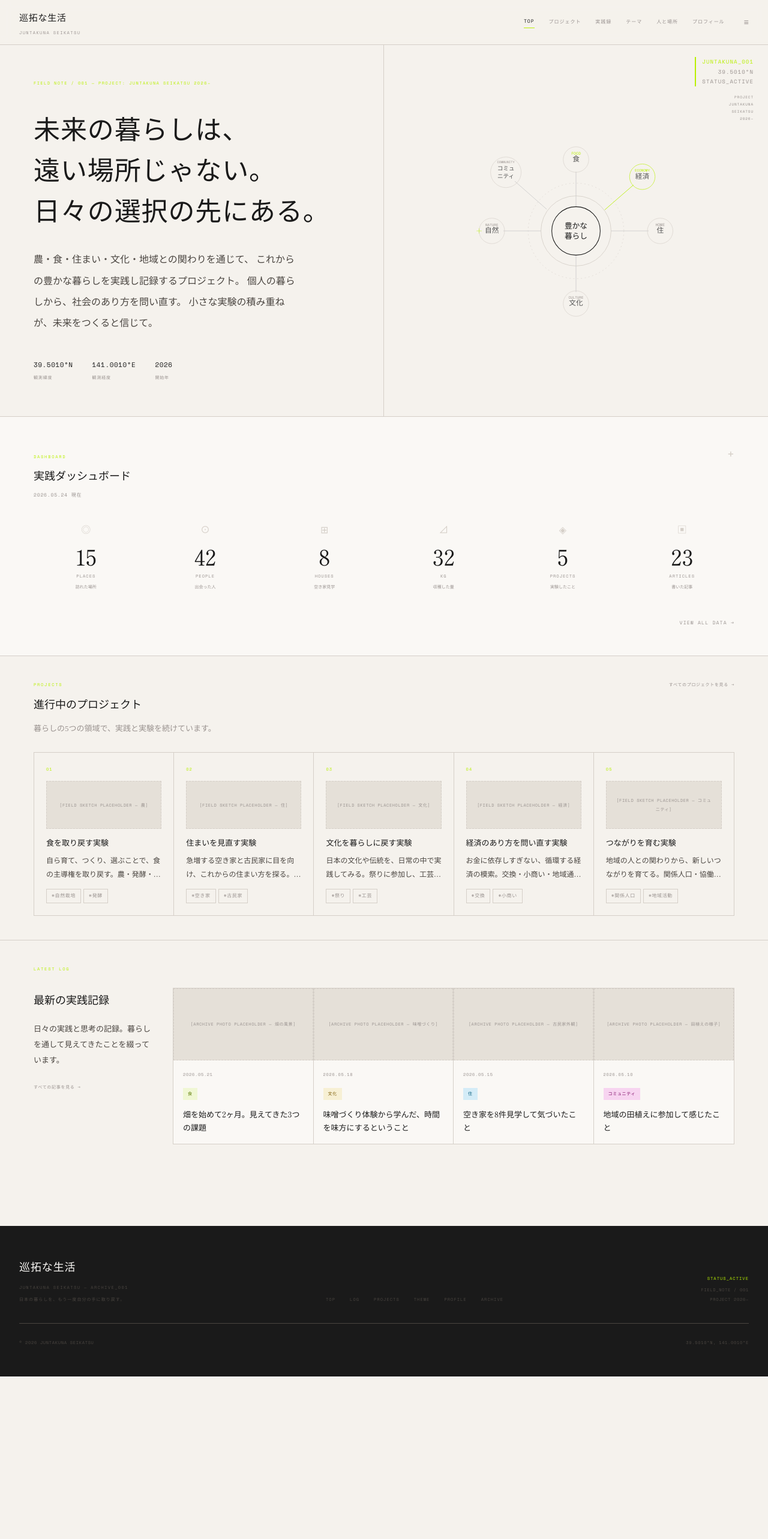
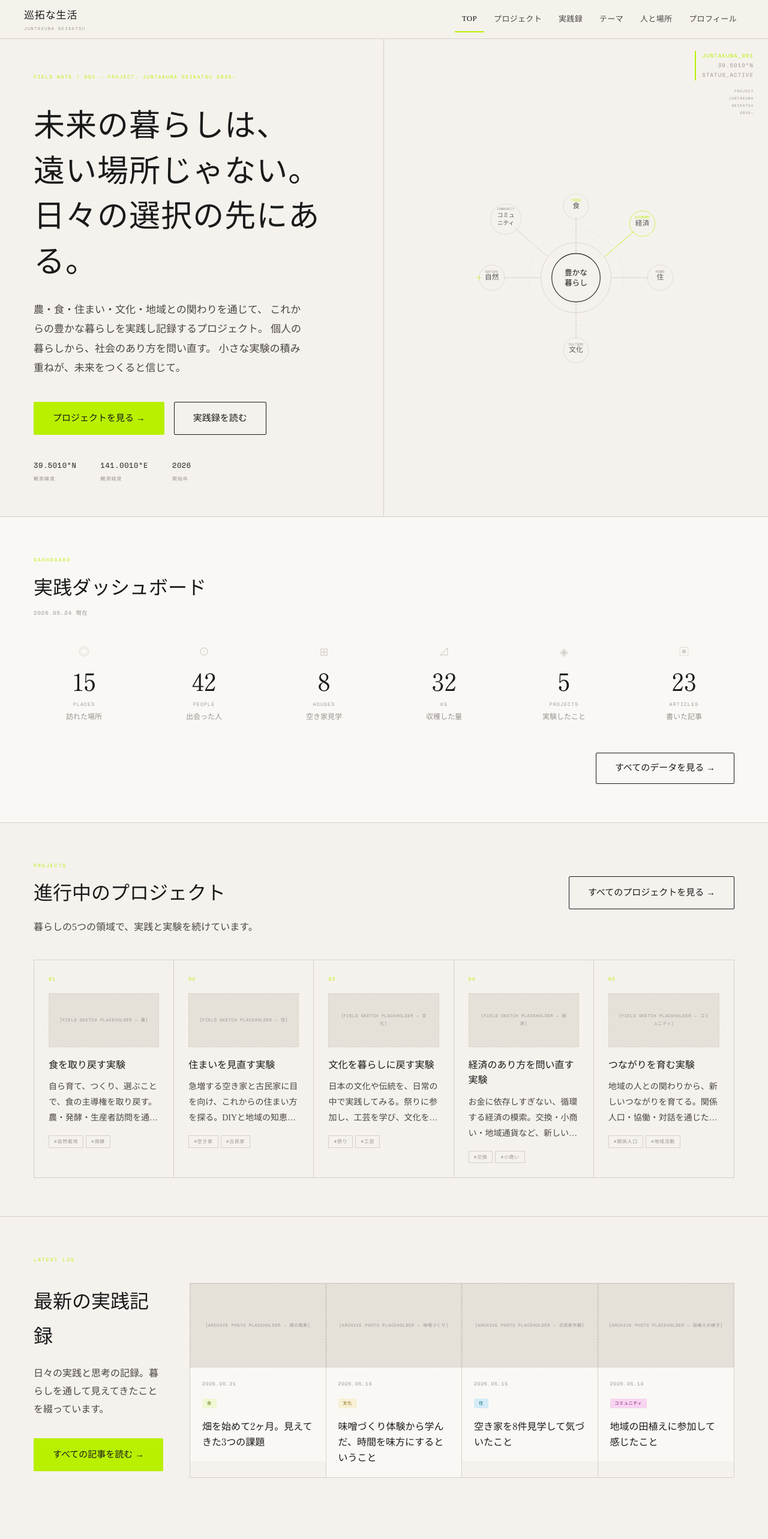
Before and after one commit to shotaro-shiwa1110/juntakuna-seikatsu, a Next.js app: page / in a window 1280 px wide. Shown: the top 2566 px of the page at 60% size. Before the commit the page ends 2295 px from the top, so only its background shows below. Built offline with nearby package versions, Linux system fonts and the light colour scheme.

Commit message:
fix: UI/UX overhaul — readability, buttons, hierarchy, scroll animations

```diff
--- a/src/app/globals.css
+++ b/src/app/globals.css
@@ -25,11 +25,65 @@ html {
 body {
   font-family: 'Noto Serif JP', serif;
   font-size: 16px;
-  line-height: 2.2;
+  line-height: 1.8;
   font-weight: 300;
   background-color: var(--color-base);
 }
 
+/* ── Buttons ── */
+.btn-primary {
+  display: inline-flex;
+  align-items: center;
+  gap: 10px;
+  background-color: var(--color-accent);
+  color: var(--color-ink);
+  font-family: 'Noto Serif JP', serif;
+  font-size: 15px;
+  font-weight: 500;
+  padding: 14px 32px;
+  border-radius: 2px;
+  border: none;
+  cursor: pointer;
+  text-decoration: none;
+  min-height: 52px;
+  transition: background-color 0.2s ease, transform 0.15s ease, box-shadow 0.2s ease;
+}
+.btn-primary:hover {
+  background-color: var(--color-accent-hover);
+  transform: translateY(-2px);
+  box-shadow: 0 4px 16px rgba(184,240,0,0.3);
+}
+.btn-primary:active {
+  transform: translateY(0);
+}
+
+.btn-secondary {
+  display: inline-flex;
+  align-items: center;
+  gap: 10px;
+  background-color: transparent;
+  color: var(--color-ink);
+  font-family: 'Noto Serif JP', serif;
+  font-size: 15px;
+  font-weight: 400;
+  padding: 13px 31px;
+  border-radius: 2px;
+  border: 1.5px solid var(--color-ink);
+  cursor: pointer;
+  text-decoration: none;
+  min-height: 52px;
+  transition: background-color 0.2s ease, color 0.2s ease, transform 0.15s ease;
+}
+.btn-secondary:hover {
+  background-color: var(--color-ink);
+  color: var(--color-surface);
+  transform: translateY(-1px);
+}
+.btn-secondary:active {
+  transform: translateY(0);
+}
+
+/* ── Decorative labels (intentionally small — annotation style) ── */
 .label {
   font-family: 'Space Mono', monospace;
   font-size: 9px;
@@ -49,3 +103,14 @@ body {
 }
 
 .rule { border-color: var(--color-border); }
+
+/* ── Scroll reveal animation ── */
+.reveal {
+  opacity: 0;
+  transform: translateY(28px);
+  transition: opacity 0.65s ease, transform 0.65s ease;
+}
+.reveal.visible {
+  opacity: 1;
+  transform: translateY(0);
+}
--- a/src/components/layout/Footer.tsx
+++ b/src/components/layout/Footer.tsx
@@ -2,30 +2,30 @@ import Link from 'next/link'
 
 const footerLinks = [
   { href: '/', label: 'TOP' },
-  { href: '/log', label: 'LOG' },
-  { href: '/projects', label: 'PROJECTS' },
-  { href: '/theme', label: 'THEME' },
-  { href: '/profile', label: 'PROFILE' },
-  { href: '/archive', label: 'ARCHIVE' },
+  { href: '/log', label: '実践録' },
+  { href: '/projects', label: 'プロジェクト' },
+  { href: '/theme', label: 'テーマ' },
+  { href: '/profile', label: 'プロフィール' },
+  { href: '/archive', label: 'アーカイブ' },
 ]
 
 export default function Footer() {
   return (
     <footer className="bg-ink text-surface mt-24">
-      <div className="px-8 py-12">
-        <div className="flex flex-col md:flex-row items-start md:items-end justify-between gap-8">
+      <div className="px-6 md:px-10 py-16">
+        <div className="flex flex-col md:flex-row items-start md:items-end justify-between gap-10">
           <div>
-            <div className="font-mincho text-[18px] tracking-wider mb-2">巡拓な生活</div>
-            <div className="font-mono text-[7px] tracking-[0.2em] text-ink-60 mb-1">JUNTAKUNA SEIKATSU — ARCHIVE_001</div>
-            <div className="font-mono text-[7px] tracking-[0.15em] text-ink-60">日本の暮らしを、もう一度自分の手に取り戻す。</div>
+            <div className="font-mincho text-[22px] tracking-wider mb-3">巡拓な生活</div>
+            <div className="font-mono text-[9px] tracking-[0.2em] text-ink-30 mb-2">JUNTAKUNA SEIKATSU — ARCHIVE_001</div>
+            <div className="font-serif text-[14px] text-ink-30 leading-relaxed">日本の暮らしを、もう一度自分の手に取り戻す。</div>
           </div>
 
-          <nav aria-label="フッターナビゲーション" className="flex flex-wrap gap-x-6 gap-y-2">
+          <nav aria-label="フッターナビゲーション" className="flex flex-wrap gap-x-8 gap-y-3">
             {footerLinks.map((link) => (
               <Link
                 key={link.href}
                 href={link.href}
-                className="font-mono text-[7px] tracking-[0.15em] text-ink-60 hover:text-accent transition-colors"
+                className="font-serif text-[14px] text-ink-30 hover:text-accent transition-colors min-h-[44px] flex items-center"
               >
                 {link.label}
               </Link>
@@ -33,15 +33,15 @@ export default function Footer() {
           </nav>
 
           <div className="text-right">
-            <div className="font-mono text-[7px] text-accent tracking-[0.15em]">STATUS_ACTIVE</div>
-            <div className="font-mono text-[7px] text-ink-60 tracking-[0.1em] mt-1">FIELD_NOTE / 001</div>
-            <div className="font-mono text-[7px] text-ink-60 tracking-[0.1em]">PROJECT 2026–</div>
+            <div className="font-mono text-[9px] text-accent tracking-[0.15em]">STATUS_ACTIVE</div>
+            <div className="font-mono text-[9px] text-ink-30 tracking-[0.1em] mt-1">FIELD_NOTE / 001</div>
+            <div className="font-mono text-[9px] text-ink-30 tracking-[0.1em]">PROJECT 2026–</div>
           </div>
         </div>
 
-        <div className="border-t border-ink-60 mt-8 pt-6 flex justify-between items-center">
-          <div className="font-mono text-[7px] text-ink-60 tracking-[0.1em]">© 2026 JUNTAKUNA SEIKATSU</div>
-          <div className="font-mono text-[7px] text-ink-60 tracking-[0.1em]">39.5010°N, 141.0010°E</div>
+        <div className="border-t border-ink-60 mt-10 pt-6 flex flex-col md:flex-row justify-between items-start md:items-center gap-2">
+          <div className="font-mono text-[10px] text-ink-30 tracking-[0.1em]">© 2026 JUNTAKUNA SEIKATSU</div>
+          <div className="font-mono text-[10px] text-ink-30 tracking-[0.1em]">39.5010°N, 141.0010°E</div>
         </div>
       </div>
     </footer>
--- a/src/components/layout/Nav.tsx
+++ b/src/components/layout/Nav.tsx
@@ -16,13 +16,13 @@ export default function Nav() {
 
   return (
     <header className="sticky top-0 z-50 border-b border-border bg-base/95 backdrop-blur-sm">
-      <div className="flex items-center justify-between px-8 py-3">
-        <Link href="/" className="group">
-          <div className="font-mincho text-[15px] tracking-wider text-ink">巡拓な生活</div>
+      <div className="flex items-center justify-between px-6 md:px-10 h-16">
+        <Link href="/" className="group flex flex-col justify-center min-h-[44px]">
+          <div className="font-mincho text-[17px] tracking-wider text-ink">巡拓な生活</div>
           <div className="font-mono text-[7px] tracking-[0.2em] text-ink-30 mt-0.5">JUNTAKUNA SEIKATSU</div>
         </Link>
 
-        <nav className="flex items-center gap-6">
+        <nav className="hidden md:flex items-center gap-1">
           {navLinks.map((link) => {
             const active = pathname === link.href || (link.href !== '/' && pathname.startsWith(link.href))
             return (
@@ -30,21 +30,16 @@ export default function Nav() {
                 key={link.href}
                 href={link.href}
                 aria-current={active ? 'page' : undefined}
-                className={`font-mono text-[8px] tracking-[0.12em] transition-colors ${
+                className={`font-serif text-[13px] tracking-wide px-3 min-h-[44px] flex items-center transition-colors ${
                   active
-                    ? 'text-ink border-b border-accent pb-0.5'
-                    : 'text-ink-30 hover:text-ink-60'
+                    ? 'text-ink border-b-2 border-accent'
+                    : 'text-ink-60 hover:text-ink'
                 }`}
               >
                 {link.label}
               </Link>
             )
           })}
-          <button
-            aria-hidden="true"
-            tabIndex={-1}
-            className="font-mono text-[14px] text-ink-30 hover:text-accent transition-colors ml-2"
-          >≡</button>
         </nav>
       </div>
     </header>
--- a/src/components/sections/DashboardSection.tsx
+++ b/src/components/sections/DashboardSection.tsx
@@ -1,4 +1,5 @@
 import type { DashboardStats } from '@/types'
+import ScrollReveal from '@/components/ui/ScrollReveal'
 
 const statDefs = [
   { key: 'places' as const, icon: '◎', label: 'PLACES', sub: '訪れた場所' },
@@ -15,30 +16,37 @@ interface Props {
 
 export default function DashboardSection({ stats }: Props) {
   return (
-    <section className="border-b border-border bg-surface px-8 md:px-14 py-10">
-      <div className="flex items-baseline justify-between mb-8">
-        <div>
-          <div className="font-mono text-[7px] tracking-[0.25em] text-accent mb-1">DASHBOARD</div>
-          <h2 className="font-mincho text-[18px]">実践ダッシュボード</h2>
-          <div className="font-mono text-[8px] tracking-[0.1em] text-ink-30 mt-1">2026.05.24 現在</div>
+    <section className="border-b border-border bg-surface px-6 md:px-14 py-16">
+      <ScrollReveal>
+        <div className="flex items-baseline justify-between mb-10">
+          <div>
+            <div className="font-mono text-[8px] tracking-[0.25em] text-accent mb-2">DASHBOARD</div>
+            <h2 className="font-mincho text-[28px] md:text-[32px]">実践ダッシュボード</h2>
+            <div className="font-mono text-[9px] tracking-[0.1em] text-ink-30 mt-2">2026.05.24 現在</div>
+          </div>
         </div>
-        <div className="font-mono text-[20px] text-border">+</div>
-      </div>
+      </ScrollReveal>
 
-      <div className="grid grid-cols-3 md:grid-cols-6 gap-6">
-        {statDefs.map(({ key, icon, label, sub }) => (
-          <div key={key} className="text-center">
-            <div className="font-mono text-[16px] text-border mb-2">{icon}</div>
-            <div className="font-mincho text-[36px] leading-none">{stats[key]}</div>
-            <div className="font-mono text-[7px] tracking-[0.15em] text-ink-30 mt-2 uppercase">{label}</div>
-            <div className="font-mono text-[7px] text-ink-30 mt-0.5">{sub}</div>
-          </div>
+      <div className="grid grid-cols-3 md:grid-cols-6 gap-6 md:gap-8">
+        {statDefs.map(({ key, icon, label, sub }, i) => (
+          <ScrollReveal key={key} delay={i * 60}>
+            <div className="text-center">
+              <div className="font-mono text-[18px] text-border mb-3">{icon}</div>
+              <div className="font-mincho text-[40px] leading-none">{stats[key]}</div>
+              <div className="font-mono text-[8px] tracking-[0.15em] text-ink-30 mt-3 uppercase">{label}</div>
+              <div className="font-serif text-[12px] text-ink-30 mt-1">{sub}</div>
+            </div>
+          </ScrollReveal>
         ))}
       </div>
 
-      <div className="text-right mt-8">
-        <span className="font-mono text-[8px] tracking-[0.15em] text-ink-30">VIEW ALL DATA →</span>
-      </div>
+      <ScrollReveal delay={400}>
+        <div className="flex justify-end mt-12">
+          <a href="/archive" className="btn-secondary text-sm">
+            すべてのデータを見る →
+          </a>
+        </div>
+      </ScrollReveal>
     </section>
   )
 }
--- a/src/components/sections/HeroSection.tsx
+++ b/src/components/sections/HeroSection.tsx
@@ -1,43 +1,64 @@
+import Link from 'next/link'
 import NetworkGraph from '@/components/ui/NetworkGraph'
 import FieldAnnotation from '@/components/ui/FieldAnnotation'
+import ScrollReveal from '@/components/ui/ScrollReveal'
 
 export default function HeroSection() {
   return (
-    <section className="grid grid-cols-1 md:grid-cols-2 border-b border-border min-h-[520px]">
+    <section className="grid grid-cols-1 md:grid-cols-2 border-b border-border min-h-[560px]">
       {/* LEFT */}
-      <div className="flex flex-col justify-between p-10 md:p-14 border-b md:border-b-0 md:border-r border-border">
+      <div className="flex flex-col justify-between p-8 md:p-14 border-b md:border-b-0 md:border-r border-border">
         <div>
-          <div className="font-mono text-[7px] tracking-[0.2em] text-accent mb-8">
+          <ScrollReveal>
+            <div className="font-mono text-[8px] tracking-[0.2em] text-accent mb-8">
               FIELD NOTE / 001 — PROJECT: JUNTAKUNA SEIKATSU 2026–
             </div>
-          <h1 className="font-mincho text-[36px] md:text-[44px] leading-[1.55] tracking-[0.02em] mb-8">
+          </ScrollReveal>
+          <ScrollReveal delay={80}>
+            <h1 className="font-mincho text-[38px] md:text-[52px] leading-[1.45] tracking-[0.02em] mb-8">
               未来の暮らしは、<br />
               遠い場所じゃない。<br />
               日々の選択の先にある。
             </h1>
-          <p className="font-serif text-body text-ink-60 max-w-md mb-10">
+          </ScrollReveal>
+          <ScrollReveal delay={160}>
+            <p className="font-serif text-[17px] leading-[1.9] text-ink-60 max-w-md mb-10">
               農・食・住まい・文化・地域との関わりを通じて、
               これからの豊かな暮らしを実践し記録するプロジェクト。
               個人の暮らしから、社会のあり方を問い直す。
               小さな実験の積み重ねが、未来をつくると信じて。
             </p>
+          </ScrollReveal>
+          <ScrollReveal delay={240}>
+            <div className="flex flex-wrap gap-4">
+              <Link href="/projects" className="btn-primary">
+                プロジェクトを見る →
+              </Link>
+              <Link href="/log" className="btn-secondary">
+                実践録を読む
+              </Link>
             </div>
-        <div className="flex gap-8">
+          </ScrollReveal>
+        </div>
+
+        <ScrollReveal delay={320}>
+          <div className="flex gap-10 mt-10">
             {[
               { value: '39.5010°N', label: '観測緯度' },
               { value: '141.0010°E', label: '観測経度' },
               { value: '2026', label: '開始年' },
             ].map(({ value, label }) => (
               <div key={label}>
-              <div className="font-mono text-[11px] tracking-[0.05em] text-ink">{value}</div>
-              <div className="font-mono text-[7px] tracking-[0.12em] text-ink-30 mt-0.5">{label}</div>
+                <div className="font-mono text-[12px] tracking-[0.05em] text-ink">{value}</div>
+                <div className="font-mono text-[8px] tracking-[0.12em] text-ink-30 mt-1">{label}</div>
               </div>
             ))}
           </div>
+        </ScrollReveal>
       </div>
 
       {/* RIGHT — Network Graph */}
-      <div className="relative flex items-center justify-center p-8 min-h-[360px]">
+      <div className="relative flex items-center justify-center p-8 min-h-[380px]">
         <div className="absolute top-5 right-6 text-right">
           <FieldAnnotation
             id="JUNTAKUNA_001"
--- a/src/components/sections/LatestLogSection.tsx
+++ b/src/components/sections/LatestLogSection.tsx
@@ -1,6 +1,7 @@
 import Link from 'next/link'
 import type { LogEntry } from '@/types'
 import LogCard from '@/components/ui/LogCard'
+import ScrollReveal from '@/components/ui/ScrollReveal'
 
 interface Props {
   entries: LogEntry[]
@@ -8,22 +9,28 @@ interface Props {
 
 export default function LatestLogSection({ entries }: Props) {
   return (
-    <section className="px-8 md:px-14 py-10">
-      <div className="font-mono text-[7px] tracking-[0.25em] text-accent mb-6">LATEST LOG</div>
-      <div className="grid grid-cols-1 md:grid-cols-[200px_1fr] gap-8">
-        <div>
-          <h2 className="font-mincho text-[18px] mb-4">最新の実践記録</h2>
-          <p className="font-serif text-[13px] text-ink-60 leading-[2]">
-            日々の実践と思考の記録。暮らしを通して見えてきたことを綴っています。
-          </p>
-          <Link href="/log" className="block font-mono text-[7px] tracking-[0.1em] text-ink-30 hover:text-ink transition-colors mt-6">
-            すべての記事を見る →
-          </Link>
-        </div>
+    <section className="px-6 md:px-14 py-16">
+      <div className="font-mono text-[8px] tracking-[0.25em] text-accent mb-8">LATEST LOG</div>
+      <div className="grid grid-cols-1 md:grid-cols-[220px_1fr] gap-10">
+        <ScrollReveal>
+          <div>
+            <h2 className="font-mincho text-[28px] md:text-[32px] mb-5">最新の実践記録</h2>
+            <p className="font-serif text-[16px] text-ink-60 leading-[1.9]">
+              日々の実践と思考の記録。暮らしを通して見えてきたことを綴っています。
+            </p>
+            <div className="mt-8">
+              <Link href="/log" className="btn-primary">
+                すべての記事を読む →
+              </Link>
+            </div>
+          </div>
+        </ScrollReveal>
 
-        <div className="grid grid-cols-2 md:grid-cols-4 border border-border divide-x divide-border">
-          {entries.map((entry) => (
-            <LogCard key={entry.slug} entry={entry} />
+        <div className="grid grid-cols-1 sm:grid-cols-2 md:grid-cols-4 border border-border divide-y sm:divide-y-0 sm:divide-x divide-border">
+          {entries.map((entry, i) => (
+            <ScrollReveal key={entry.slug} delay={i * 80}>
+              <LogCard entry={entry} />
+            </ScrollReveal>
           ))}
         </div>
       </div>
--- a/src/components/sections/ProjectsSection.tsx
+++ b/src/components/sections/ProjectsSection.tsx
@@ -1,6 +1,7 @@
 import Link from 'next/link'
 import type { Project } from '@/types'
 import ProjectCard from '@/components/ui/ProjectCard'
+import ScrollReveal from '@/components/ui/ScrollReveal'
 
 interface Props {
   projects: Project[]
@@ -8,21 +9,27 @@ interface Props {
 
 export default function ProjectsSection({ projects }: Props) {
   return (
-    <section className="border-b border-border px-8 md:px-14 py-10">
-      <div className="flex items-baseline justify-between mb-2">
-        <div>
-          <div className="font-mono text-[7px] tracking-[0.25em] text-accent mb-1">PROJECTS</div>
-          <h2 className="font-mincho text-[18px]">進行中のプロジェクト</h2>
+    <section className="border-b border-border px-6 md:px-14 py-16">
+      <ScrollReveal>
+        <div className="flex flex-col md:flex-row md:items-end justify-between gap-6 mb-4">
+          <div>
+            <div className="font-mono text-[8px] tracking-[0.25em] text-accent mb-2">PROJECTS</div>
+            <h2 className="font-mincho text-[28px] md:text-[32px]">進行中のプロジェクト</h2>
+          </div>
+          <Link href="/projects" className="btn-secondary self-start md:self-auto">
+            すべてのプロジェクトを見る →
+          </Link>
         </div>
-        <Link href="/projects" className="font-mono text-[7px] tracking-[0.1em] text-ink-30 hover:text-ink transition-colors">
-          すべてのプロジェクトを見る →
-        </Link>
-      </div>
-      <p className="font-serif text-[13px] text-ink-30 mb-6">暮らしの5つの領域で、実践と実験を続けています。</p>
+        <p className="font-serif text-[16px] text-ink-60 leading-[1.8] mb-10">
+          暮らしの5つの領域で、実践と実験を続けています。
+        </p>
+      </ScrollReveal>
 
       <div className="grid grid-cols-1 sm:grid-cols-2 md:grid-cols-5 border border-border divide-y md:divide-y-0 md:divide-x divide-border">
-        {projects.map((project) => (
-          <ProjectCard key={project.slug} project={project} />
+        {projects.map((project, i) => (
+          <ScrollReveal key={project.slug} delay={i * 80}>
+            <ProjectCard project={project} />
+          </ScrollReveal>
         ))}
       </div>
     </section>
--- a/src/components/ui/LogCard.tsx
+++ b/src/components/ui/LogCard.tsx
@@ -9,12 +9,12 @@ interface Props {
 
 export default function LogCard({ entry }: Props) {
   return (
-    <Link href={`/log/${entry.slug}`} className="group block border-r border-border last:border-r-0 bg-surface hover:bg-base transition-colors">
-      <ImagePlaceholder label={entry.imagePlaceholder} className="h-[120px]" />
-      <div className="p-4">
-        <div className="font-mono text-[7px] tracking-[0.1em] text-ink-30 mb-1">{entry.date}</div>
-        <div className="mb-2"><CategoryBadge category={entry.category} /></div>
-        <h3 className="font-mincho text-[13px] leading-[1.7] text-ink group-hover:text-ink-60 transition-colors">
+    <Link href={`/log/${entry.slug}`} className="group block bg-surface hover:bg-base transition-colors">
+      <ImagePlaceholder label={entry.imagePlaceholder} className="h-[140px]" />
+      <div className="p-5">
+        <div className="font-mono text-[8px] tracking-[0.1em] text-ink-30 mb-2">{entry.date}</div>
+        <div className="mb-3"><CategoryBadge category={entry.category} /></div>
+        <h3 className="font-mincho text-[16px] leading-[1.65] text-ink group-hover:text-ink-60 transition-colors">
           {entry.title}
         </h3>
       </div>
--- a/src/components/ui/ProjectCard.tsx
+++ b/src/components/ui/ProjectCard.tsx
@@ -9,11 +9,11 @@ interface Props {
 
 export default function ProjectCard({ project }: Props) {
   return (
-    <Link href={`/projects/${project.slug}`} className="group block bg-base p-5 hover:bg-surface transition-colors">
-      <div className="font-mono text-[7px] tracking-[0.15em] text-accent mb-3">{project.number}</div>
-      <ImagePlaceholder label={project.imagePlaceholder} className="h-[80px] mb-3" />
-      <h3 className="font-mincho text-[13px] leading-[1.7] mb-2">{project.title}</h3>
-      <p className="font-serif text-[12px] text-ink-60 leading-[1.9] mb-3 line-clamp-2">{project.description}</p>
+    <Link href={`/projects/${project.slug}`} className="group block bg-base p-6 hover:bg-surface transition-colors h-full">
+      <div className="font-mono text-[8px] tracking-[0.15em] text-accent mb-4">{project.number}</div>
+      <ImagePlaceholder label={project.imagePlaceholder} className="h-[90px] mb-4" />
+      <h3 className="font-mincho text-[16px] leading-[1.6] mb-3">{project.title}</h3>
+      <p className="font-serif text-[14px] text-ink-60 leading-[1.85] mb-4 line-clamp-3">{project.description}</p>
       <div className="flex flex-wrap gap-1">
         {project.tags.slice(0, 2).map((tag) => (
           <Tag key={tag} label={tag} />
--- /dev/null
+++ b/src/components/ui/ScrollReveal.tsx
@@ -0,0 +1,34 @@
+'use client'
+import { useEffect, useRef, ReactNode } from 'react'
+
+interface Props {
+  children: ReactNode
+  className?: string
+  delay?: number
+}
+
+export default function ScrollReveal({ children, className = '', delay = 0 }: Props) {
+  const ref = useRef<HTMLDivElement>(null)
+
+  useEffect(() => {
+    const el = ref.current
+    if (!el) return
+    const observer = new IntersectionObserver(
+      ([entry]) => {
+        if (entry.isIntersecting) {
+          el.classList.add('visible')
+          observer.disconnect()
+        }
+      },
+      { threshold: 0.12 }
+    )
+    observer.observe(el)
+    return () => observer.disconnect()
+  }, [])
+
+  return (
+    <div ref={ref} className={`reveal ${className}`} style={{ transitionDelay: `${delay}ms` }}>
+      {children}
+    </div>
+  )
+}
```
Lines whose indentation alone changed are shown as unchanged.
